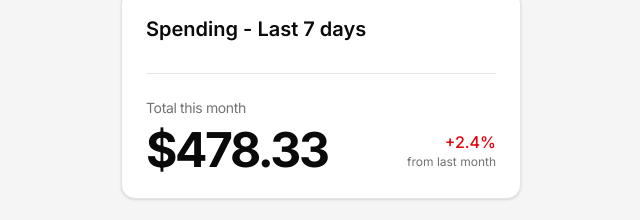
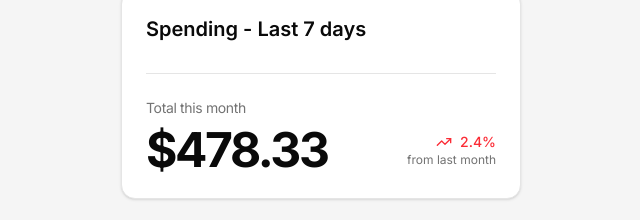
Before and after one commit to marekzelinka/expenses-chart-component, a React (Vite) app: page / in a window 1280 px wide. Shown: the part 396-616 px from the top of the page, without its empty margins (319-959 px from the left). Built offline with nearby package versions, Linux system fonts and the light colour scheme.

Commit message:
show change icon

```diff
--- a/src/App.tsx
+++ b/src/App.tsx
@@ -11,7 +11,11 @@ import { data } from "@/data";
 import { cn } from "@/lib/utils";
 import { toCurrencyFromCent } from "@/utils/currency";
 import { toPercentageFromNumber } from "@/utils/percentages";
-import { BarChartBigIcon } from "lucide-react";
+import {
+  BarChartBigIcon,
+  TrendingDownIcon,
+  TrendingUpIcon,
+} from "lucide-react";
 
 function App() {
   return (
@@ -53,12 +57,30 @@ function App() {
                   <div className="flex flex-col gap-0 text-right">
                     <dd
                       className={cn(
-                        "font-medium",
-                        data.spending.changeType === "negative"
-                          ? "text-destructive"
-                          : "text-foreground",
+                        "flex items-baseline justify-end gap-2 text-sm font-medium",
+                        data.spending.changeType === "increase"
+                          ? "text-red-500"
+                          : "text-green-500",
                       )}
                     >
+                      {data.spending.changeType === "increase" ? (
+                        <TrendingUpIcon
+                          aria-hidden
+                          className="size-4 shrink-0 self-center text-red-500"
+                        />
+                      ) : (
+                        <TrendingDownIcon
+                          aria-hidden
+                          className="size-4 shrink-0 self-center text-green-500"
+                        />
+                      )}
+                      <span className="sr-only">
+                        {" "}
+                        {data.spending.changeType === "increase"
+                          ? "increased"
+                          : "decreased"}{" "}
+                        by{" "}
+                      </span>
                       {toPercentageFromNumber(data.spending.change)}
                     </dd>
                     <dd className="text-xs text-muted-foreground">
--- a/src/data.tsx
+++ b/src/data.tsx
@@ -9,7 +9,7 @@ export type Data = {
   spending: {
     amount: number;
     change: number;
-    changeType: "positive" | "negative";
+    changeType: "increase" | "decrease";
   };
 };
 
@@ -48,6 +48,6 @@ export const data = {
   spending: {
     amount: 47833,
     change: 0.024,
-    changeType: "negative",
+    changeType: "increase",
   },
 } satisfies Data;
--- a/src/utils/percentages.ts
+++ b/src/utils/percentages.ts
@@ -1,7 +1,6 @@
 export function toPercentageFromNumber(amount: number) {
   return new Intl.NumberFormat("en-US", {
     style: "percent",
-    signDisplay: "exceptZero",
     maximumFractionDigits: 2,
   }).format(amount);
 }
```
